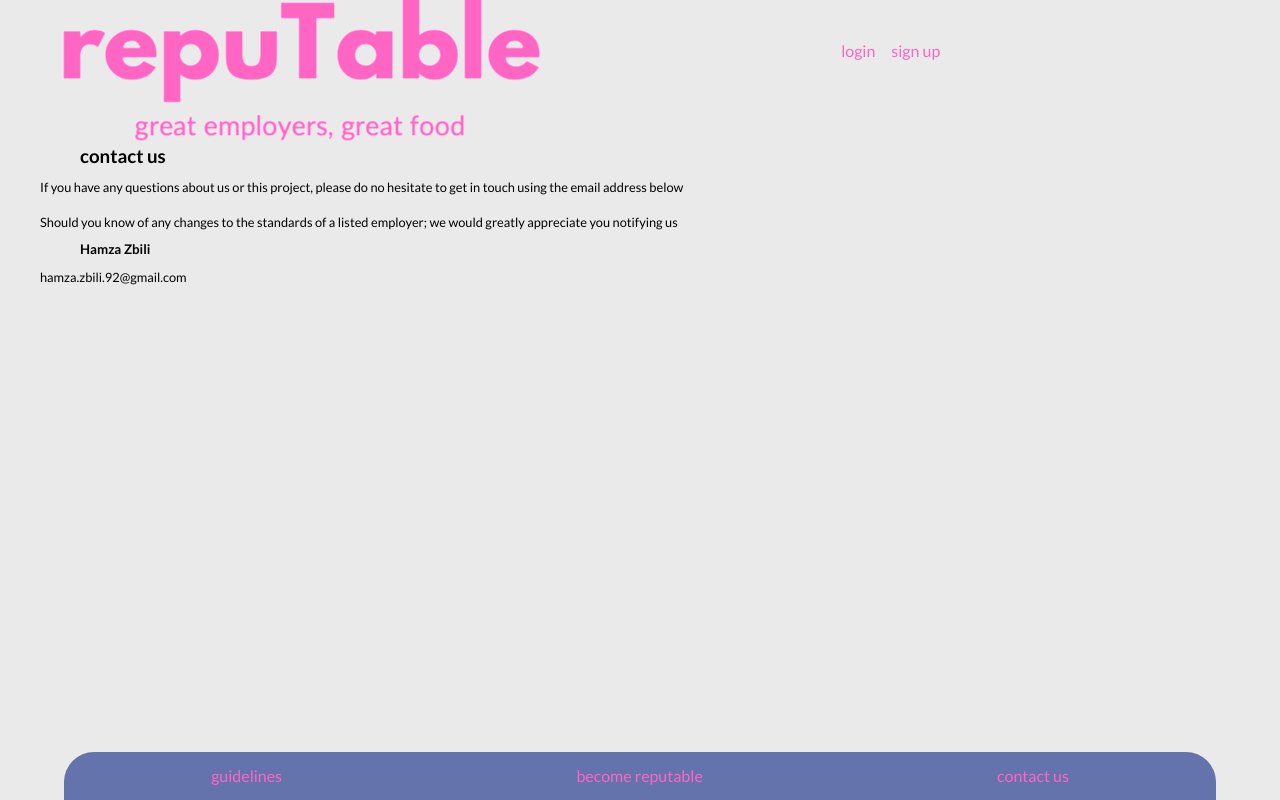
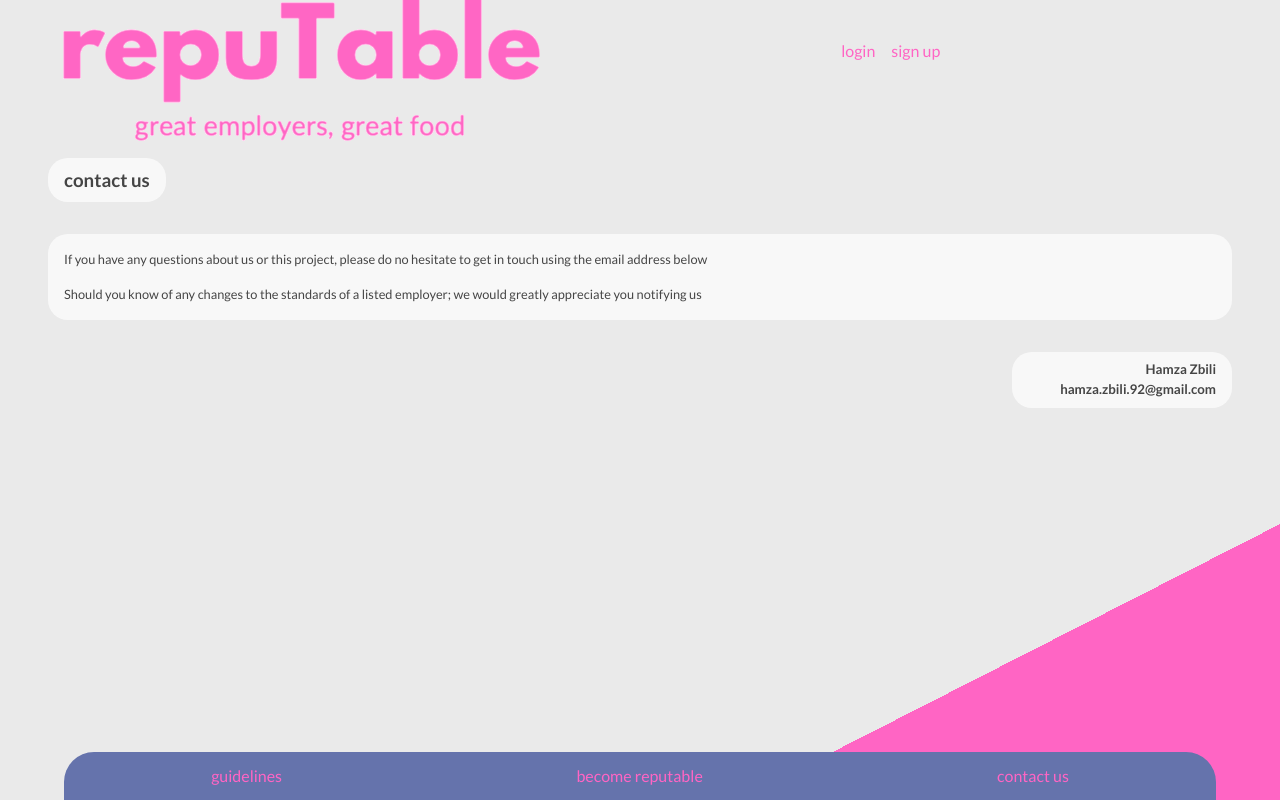
Before and after one commit to HamzaZbili/Repu-Table-Client, a React (Create React App) app: page /contactus in a window 1280 px wide. Built offline with nearby package versions, Linux system fonts and the light colour scheme; no server answers.

Commit message:
added css to static contact page

```diff
--- a/src/components/General/HomeFeed.jsx
+++ b/src/components/General/HomeFeed.jsx
@@ -12,18 +12,36 @@ const HomeFeed = () => {
       setAllEateries(response.data);
     });
   }, []);
+
   return (
     <>
-      <SearchEateries setSearchQuery={setSearchQuery} searchQuery={searchQuery}>
-        {allEateries.map((eatery) => {
-          const eateryLink = `/eateries/${eatery._id}`;
-          return (
-            <Link to={eateryLink} key={eatery._id}>
-              <EateryCard eatery={eatery} />
-            </Link>
-          );
-        })}
-      </SearchEateries>
+      <SearchEateries
+        setSearchQuery={setSearchQuery}
+        searchQuery={searchQuery}
+      />
+      {searchQuery
+        ? allEateries
+            .filter((eatery) => {
+              eatery.cuisine.forEach((cuisine) => {
+                // console.log(cuisine);
+                console.log(searchQuery);
+                cuisine.toLowerCase().includes(searchQuery.toLowerCase());
+              });
+            })
+            .map((eatery) => {
+              return (
+                <Link to={`/eateries/${eatery._id}`} key={eatery._id}>
+                  <EateryCard eatery={eatery} />
+                </Link>
+              );
+            })
+        : allEateries.map((eatery) => {
+            return (
+              <Link to={`/eateries/${eatery._id}`} key={eatery._id}>
+                <EateryCard eatery={eatery} />
+              </Link>
+            );
+          })}
     </>
   );
 };
--- a/src/pages/ContactUs.jsx
+++ b/src/pages/ContactUs.jsx
@@ -1,16 +1,26 @@
-import React from 'react'
-import './contactUs.css'
+import React from "react";
+import "./contactUs.css";
 
 const ContactUs = () => {
   return (
-    <div className='contactUs'>
-        <h3>contact us</h3>
-        <p>If you have any questions about us or this project, please do no hesitate to get in touch using the email address below</p>
-        <p>Should you know of any changes to the standards of a listed employer; we would greatly appreciate you notifying us</p>
-        <h5>Hamza Zbili</h5>
-        <p>hamza.zbili.92@gmail.com</p>
+    <div className="contactUs">
+      <h3 className="contactTitle">contact us</h3>
+      <div className="whiteBox">
+        <p>
+          If you have any questions about us or this project, please do no
+          hesitate to get in touch using the email address below
+        </p>
+        <p>
+          Should you know of any changes to the standards of a listed employer;
+          we would greatly appreciate you notifying us
+        </p>
+      </div>
+      <div className="contactDetails">
+        <h5>&nbsp;&nbsp;&nbsp;&nbsp; Hamza Zbili</h5>
+        <h5>hamza.zbili.92@gmail.com</h5>
+      </div>
     </div>
-  )
-}
+  );
+};
 
-export default ContactUs
+export default ContactUs;
--- a/src/pages/contactUs.css
+++ b/src/pages/contactUs.css
@@ -12,3 +12,27 @@ h3 {
 h5 {
     padding-left: 3rem;
 }
+.contactTitle {
+    background-color: white;
+    opacity: .7;
+    margin: 1rem;
+    padding: .5rem 1rem .5rem 1rem;
+    border-radius: 20px;
+    align-self: flex-start;
+}
+.whiteBox {
+    background-color: white;
+    opacity: .7;
+    margin: 1rem;
+    padding: .5rem;
+    border-radius: 20px;
+}
+.contactDetails {
+    background-color: white;
+    opacity: .7;
+    margin: 1rem;
+    padding: .5rem 1rem .5rem 0;
+    border-radius: 20px;
+    align-self: flex-end;
+    text-align: end;
+}
--- a/src/styles/global.css
+++ b/src/styles/global.css
@@ -12,7 +12,7 @@ html {
 }
 
 body {
-	background-color: #eaeaea;;
+	background: linear-gradient(153deg, rgba(234,234,234,1) 81%, rgba(255,101,196,1) 81%);
 }
 
 a {
```
Also changed, not shown: src/components/Forms/SearchEateries.jsx (+8 -8 lines).
